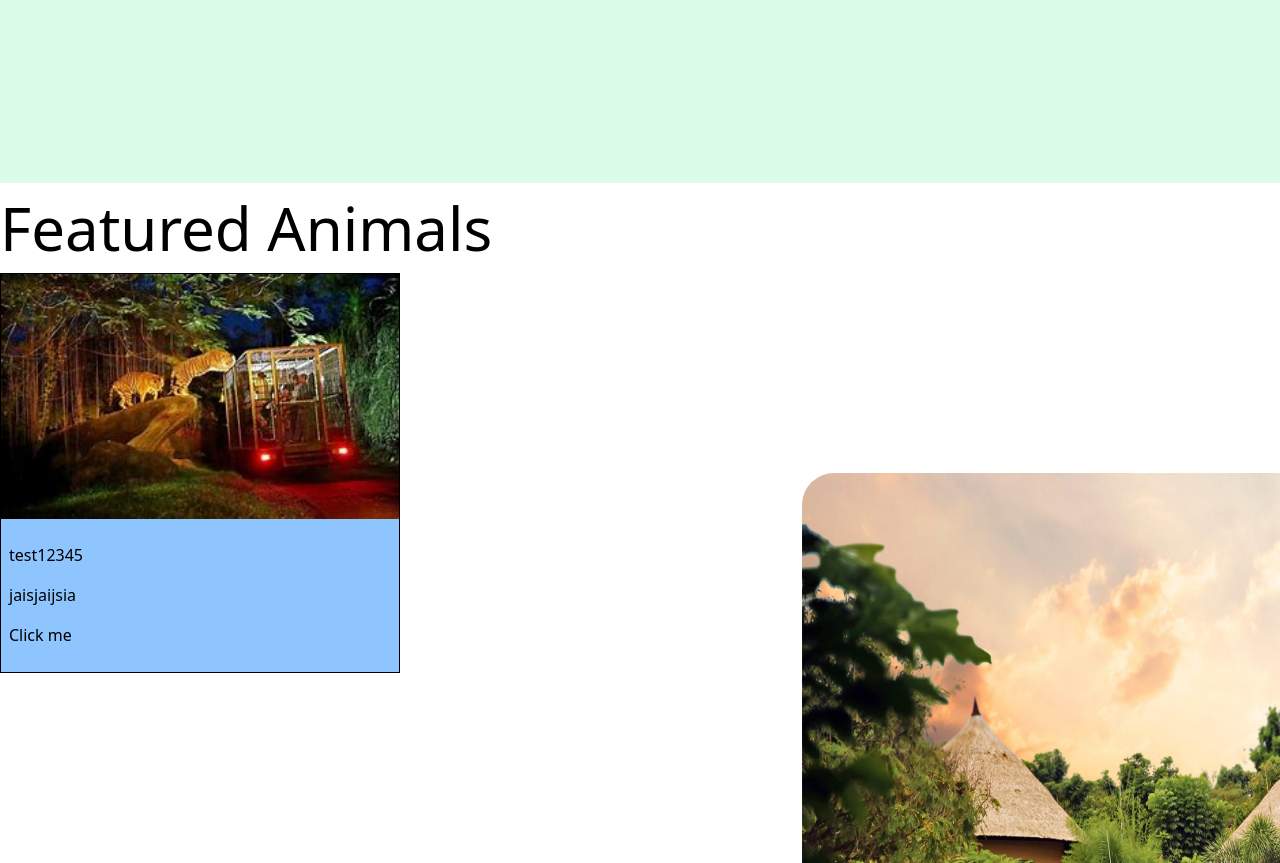
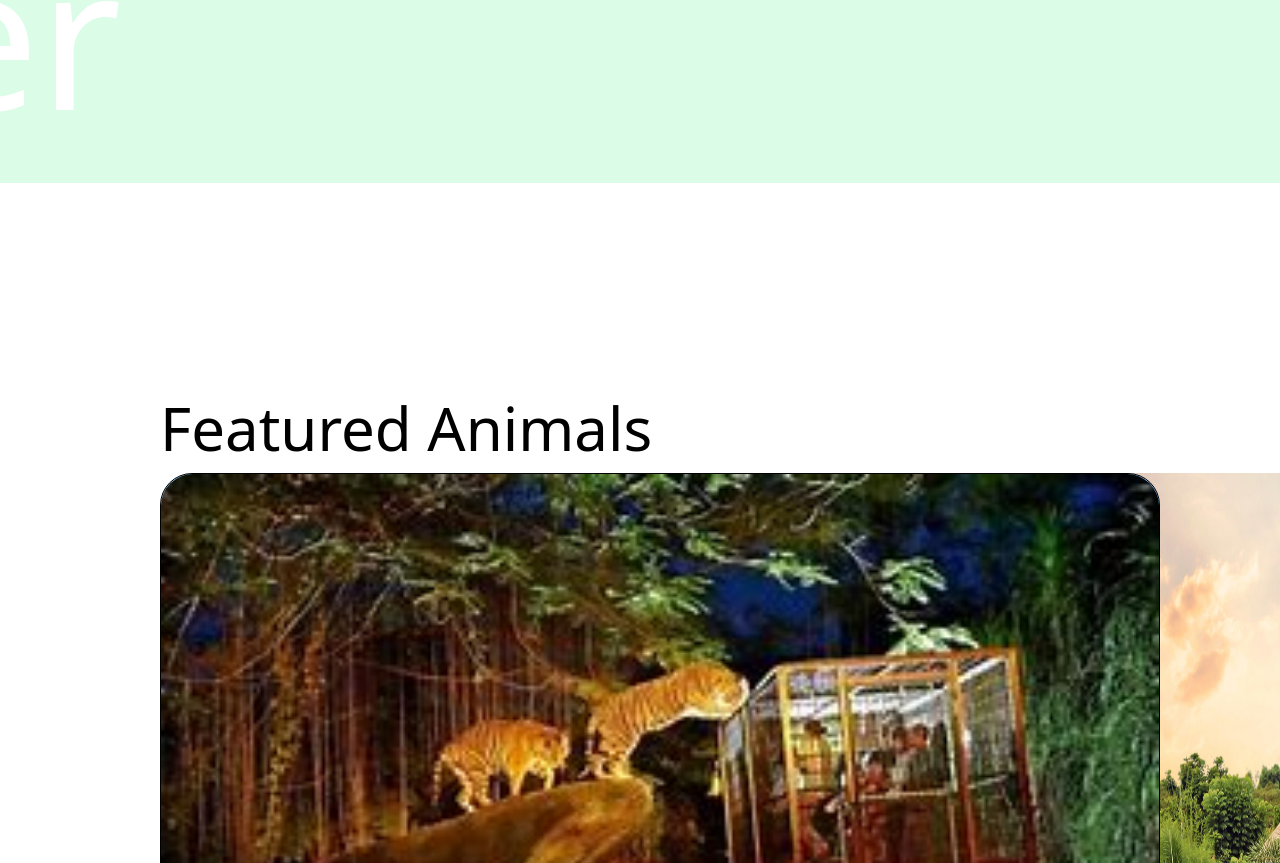
Before and after one commit to Kaluna7/bali-safari-landing-page, a React (Vite) app: page / in a window 1280 px wide. Shown: the part 617-1480 px from the top of the page. Built offline with nearby package versions, Linux system fonts and the light colour scheme.

Commit message:
Separating file by create new folder components in the Features Animals folder

```diff
--- a/src/components/layout/GridView.tsx
+++ b/src/components/layout/GridView.tsx
@@ -10,12 +10,14 @@ interface MyProps{
 
 export default function GridViewFeatures({img ,label,description,children} : MyProps){
     return(
-        <div className="flex flex-col h-100 w-100 border bg-blue-300 gap-4">
-            <img src={img} alt="image" className="max-w-full h-auto"/>
-            <div className="text-left p-2 flex flex-col items-start gap-4">
-            <h1>{label}</h1>
+        <div className="flex flex-col h-250 w-250 border bg-blue-300 gap-2 rounded-4xl text-[34px] relative">
+            <img src={img} alt="image" className="max-w-full h-auto rounded-t-4xl"/>
+            <div className="text-left p-6 flex flex-col items-start gap-4">
+            <h1 className="text-[40px] font-bold">{label}</h1>
             <p>{description}</p>
-            {children}
+            <div className="absolute margin-20 bottom-10">
+                {children}
+            </div>
             </div>
         </div>
     );
--- a/src/main.tsx
+++ b/src/main.tsx
@@ -7,7 +7,9 @@ createRoot(document.getElementById("root")!).render(
   <StrictMode>
     <div className="overflow-y-auto overflow-x-hidden">
       <Home />
-      <FeaturesAnimals />
+      <div className="mt-50">
+              <FeaturesAnimals />
+      </div>
     </div>
   </StrictMode>,
 );
--- a/src/pages/Features Animals/FeaturesAnimals.tsx
+++ b/src/pages/Features Animals/FeaturesAnimals.tsx
@@ -1,10 +1,10 @@
-import AnimalsGridView from "./AnimalsGridView";
+import AnimalsGridView from "./components/AnimalsGridView";
 
 export default function FeaturesAnimals() {
 
   return (
     <div className="h-screen">
-     <div className="flex flex-col">
+     <div className="flex flex-col px-40">
       <h1 className="text-[60px]">Featured Animals</h1>
       <AnimalsGridView />
       </div>
--- a/src/pages/Features Animals/AnimalsGridView.tsx
+++ b/src/pages/Features Animals/components/AnimalsGridView.tsx
@@ -1,5 +1,5 @@
 import { AnimalsGridViewData } from "./AnimalsGridViewData";
-import GridView from "../../components/layout/GridView";
+import GridView from "../../../components/layout/GridView";
 
 
 
--- a/src/pages/Features Animals/AnimalsGridViewData.tsx
+++ b/src/pages/Features Animals/components/AnimalsGridViewData.tsx
@@ -1,4 +1,4 @@
-import lionImg from "../../assets/images/4.jpg"
+import lionImg from "../../../assets/images/4.jpg"
 
 
 export const AnimalsGridViewData = [
--- a/src/pages/Home/Home.tsx
+++ b/src/pages/Home/Home.tsx
@@ -6,7 +6,7 @@ import WhiteBtn from "../../components/common/WhiteBtn.tsx";
 export default function Home() {
   return (
     <div
-      className="h-screen w-full bg-green-100 relative items-center"
+      className="h-screen w-full bg-green-100 relative items-center px-30"
     >
       <Header />
       <div className="flex flex-row space-x-200 items-center justify-center translate-y-[500px]">
```
